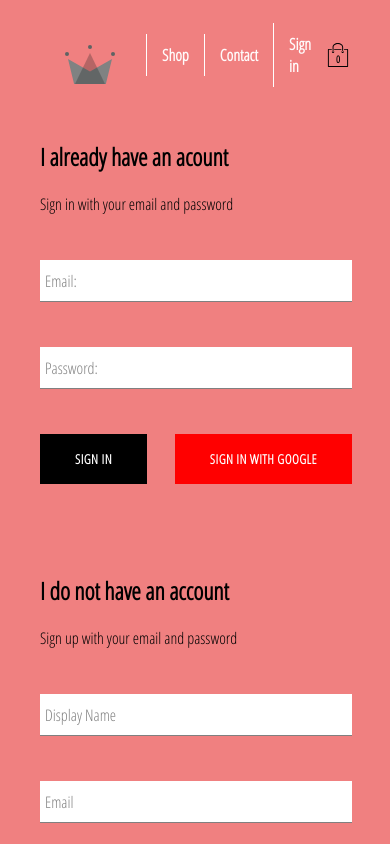
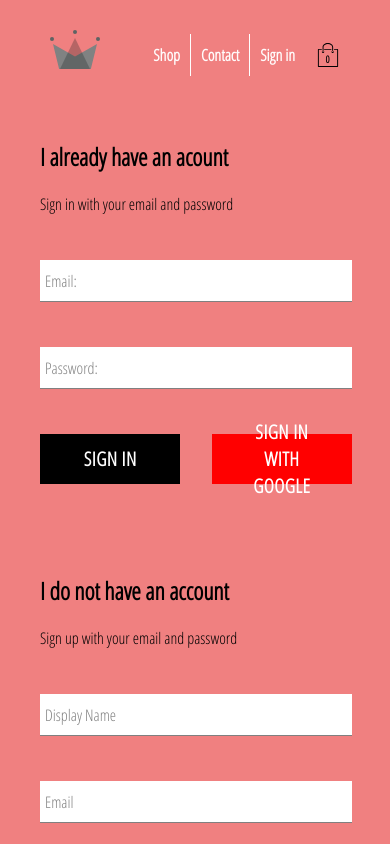
Before and after one commit to nukly/e-shop, a React (Create React App) app: page /signin in a window 390 px wide. Shown: the top 844 px of the page. Built offline with nearby package versions, Linux system fonts and the light colour scheme; no server answers.

Commit message:
Scss styling changed to have responsive and mobile friendly app

```diff
--- a/src/components/collection-item/CollectionItem.jsx
+++ b/src/components/collection-item/CollectionItem.jsx
@@ -15,13 +15,15 @@ const CollectionItem = ({ item, addItem }) => {
           backgroundImage: `url(${imageUrl})`,
         }}
       />
+      <CustomButton onClick={() => addItem(item)}>
+        ADD TO CART
+      </CustomButton>
       <div className="collection-footer">
+
         <span className="name">{name}</span>
         <span className="price">{price}€</span>
+
       </div>
-      <CustomButton onClick={() => addItem(item)} inverted>
-        ADD TO CART
-      </CustomButton>
     </div>
   );
 };
--- a/src/components/collection-item/CollectionItem.styles.scss
+++ b/src/components/collection-item/CollectionItem.styles.scss
@@ -18,11 +18,13 @@
     }
 
     .custom-button {
-      width: 80%;
-      opacity: 0.7;
-      position: absolute;
-      top: 0px;
-      display: none;
+      width: 120px;
+      height: 50px;
+      opacity: 0.8;
+      position: sticky;
+      display: flex;
+      flex-direction: column;
+      font-size: smaller;
     }
 
     &:hover {
--- a/src/components/custom-button/CustomButton.styles.scss
+++ b/src/components/custom-button/CustomButton.styles.scss
@@ -1,3 +1,52 @@
+@media screen and (max-width: 600px) {
+  .custom-button {
+    min-width: 70px;
+    width: 45%;
+    height: 50px;
+    letter-spacing: 0.5px;
+    padding: 0 35px 0 35px;
+    font-size: 1.2rem;
+    background-color: black;
+    color: white;
+    text-transform: uppercase;
+    font-family: 'Open Sans Condensed';
+    font-weight: bolder;
+    border: none;
+    cursor: pointer;
+    display: flex;
+    justify-content: center;
+    align-items: center;
+    align-self: center;
+
+    &:hover {
+      background-color: white;
+      color: black;
+      border: 1px solid black;
+    }
+
+    &.google-sign-in {
+      background-color: #ff0000;
+      color: white;
+      &:hover {
+        background-color: #a80000;
+        border: none;
+      }
+    }
+
+    &.inverted {
+      background-color: white;
+      color: black;
+      border: 1px solid black;
+
+      &:hover {
+        background-color: black;
+        color: white;
+        border: none;
+      }
+    }
+  }
+}
+@media screen and (min-width: 601px) {
   .custom-button {
     min-width: 100px;
     width: auto;
@@ -44,7 +93,6 @@
         color: white;
         border: none;
       }
-
     }
-
   }
+}
--- a/src/components/header/Header.jsx
+++ b/src/components/header/Header.jsx
@@ -17,18 +17,18 @@ function Header({ currentUser, hidden }) {
         <Logo className="logo"></Logo>
       </Link>
       <div className="options">
-        <Link to="/shop" className="option">
+        <Link to="/shop" className="option1">
           Shop
         </Link>
         <Link to="/contact" className="option">
           Contact
         </Link>
         {currentUser ? (
-          <div className="option" onClick={() => auth.signOut()}>
+          <div className="option2" onClick={() => auth.signOut()}>
             Sign Out
           </div>
         ) : (
-          <Link className="option" to="/signin">
+          <Link className="option2" to="/signin">
             Sign in
           </Link>
         )}
--- a/src/components/header/Header.styles.scss
+++ b/src/components/header/Header.styles.scss
@@ -1,3 +1,52 @@
+@media screen and (max-width: 600px) {
+    .header {
+        height: 70px;
+        width: 100%;
+        display: flex;
+        justify-content: space-between;
+        margin-bottom: 25px;
+
+        .logo-container {
+            height: 100%;
+            width: 70px;
+            margin: 10px;
+        }
+
+        .options {
+            width: 100%;
+            height: 100%;
+            display: flex;
+            align-items: center;
+            justify-content: flex-end;
+
+            .option {
+                padding: 10px 10px;
+                color: rgb(255, 251, 251);
+                font-weight: bold;
+                cursor: pointer;
+                border-left: 1px solid rgb(255, 255, 255);
+            }
+            .option1{
+                padding: 10px 10px;
+                color: rgb(255, 251, 251);
+                font-weight: bold;
+                cursor: pointer;
+            }
+            .option2{
+                padding: 10px 10px;
+                color: rgb(255, 251, 251);
+                font-weight: bold;
+                cursor: pointer;
+                border-left: 1px solid rgb(255, 255, 255);
+            }
+            .option:hover .option1:hover {
+                background-color: rgb(0, 0, 0);
+                color: white;
+            }
+        }
+    }
+}
+@media screen and (min-width: 601px) {
     .header {
         height: 70px;
         width: 100%;
@@ -12,23 +61,36 @@
         }
 
         .options {
-        width: 50%;
+            width: 100%;
             height: 100%;
             display: flex;
             align-items: center;
             justify-content: flex-end;
 
             .option {
-            padding: 10px 15px;
+                padding: 10px 10px;
                 color: rgb(255, 251, 251);
                 font-weight: bold;
                 cursor: pointer;
                 border-left: 1px solid rgb(255, 255, 255);
             }
-
-        .option:hover {
+            .option1{
+                padding: 10px 10px;
+                color: rgb(255, 251, 251);
+                font-weight: bold;
+                cursor: pointer;
+            }
+            .option2{
+                padding: 10px 10px;
+                color: rgb(255, 251, 251);
+                font-weight: bold;
+                cursor: pointer;
+                border-left: 1px solid rgb(255, 255, 255);
+            }
+            .option:hover .option1:hover {
                 background-color: rgb(0, 0, 0);
                 color: white;
             }
         }
     }
+}
```
Lines whose indentation alone changed are shown as unchanged.
